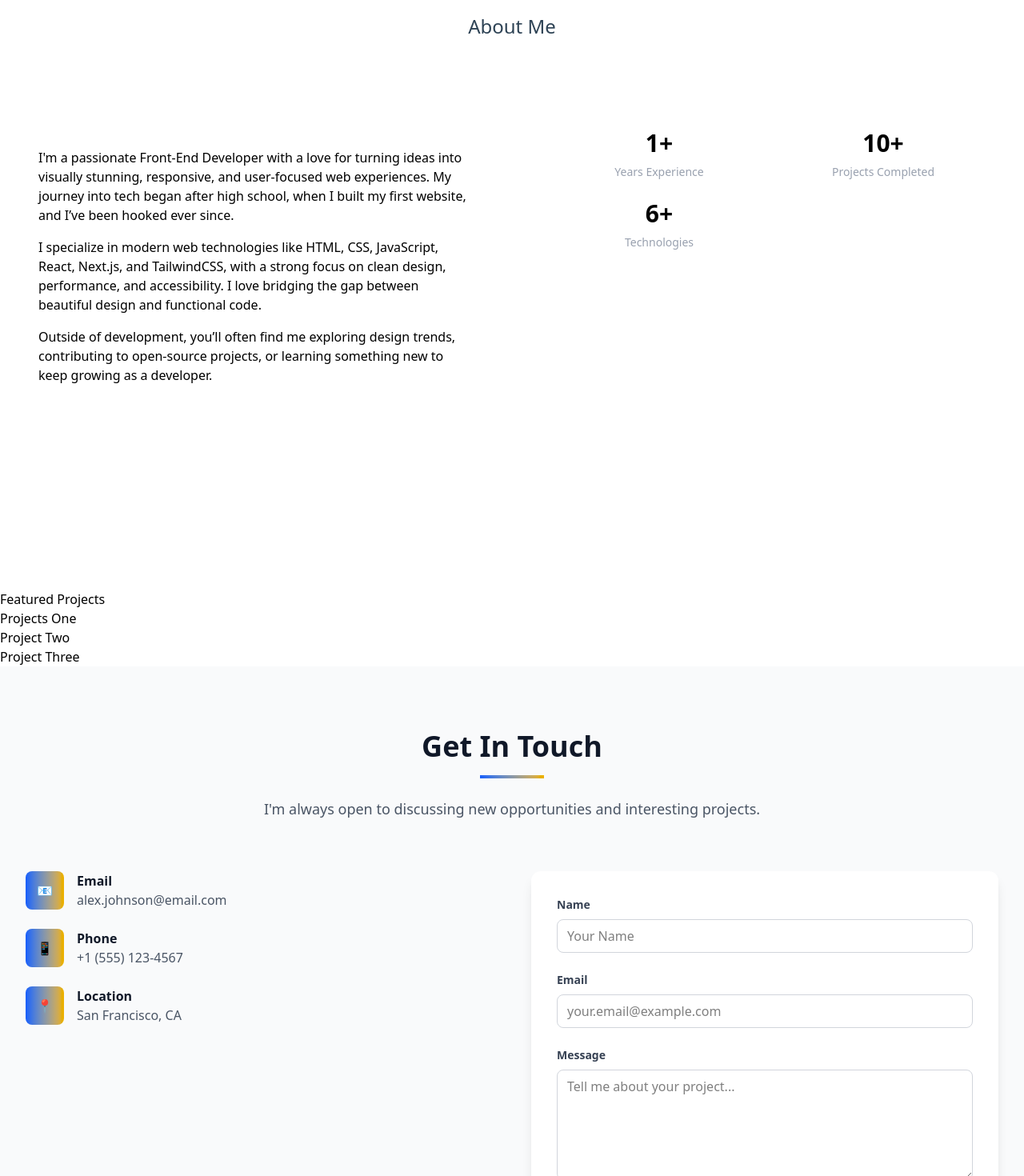
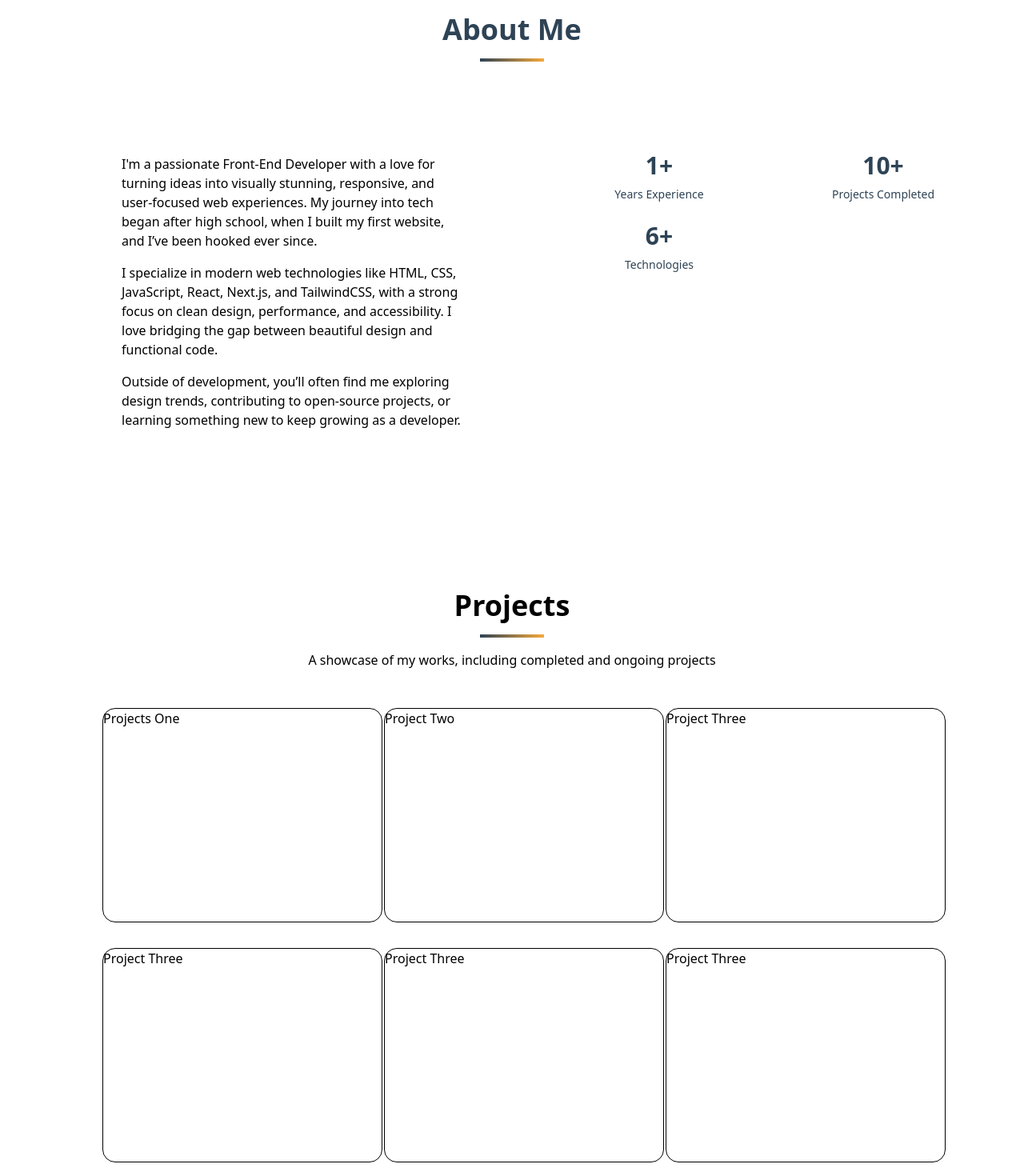
Before and after one commit to Sam-Rytech/Portfolio-Website, a Next.js app: page / in a window 1280 px wide. Shown: the part 720-2190 px from the top of the page at 80% size. Built offline with nearby package versions, Linux system fonts and the light colour scheme.

Commit message:
progress

```diff
--- a/src/app/page.tsx
+++ b/src/app/page.tsx
@@ -110,11 +110,12 @@ const Page = () => {
 
       <section id="about" className="relative min-h-screen py-20">
         <div className="container mx-auto px-4">
-          <h2 className="section-heading text-center">
-            <span className="textblue1 text-2xl">About Me</span>
+          <h2 className="section-heading text-center ">
+            <span className="textblue1 text-4xl font-bold">About Me</span>
           </h2>
-          <div className="mt-20 grid gap-12 lg:grid-cols-2">
-            <div className="gradient-border glass-effect rounded-xl p-8">
+          <div className="w-20 h-1 custom-gradient mx-auto mt-4"></div>
+          <div className="mt-15 grid gap-12 lg:grid-cols-2">
+            <div className="gradient-border glass-effect rounded-xl p-8 ml-26">
               <div className="mt-6 space-y-4 textblue">
                 <p>
                   I'm a passionate Front-End Developer with a love for turning
@@ -138,7 +139,7 @@ const Page = () => {
             </div>
             <div className="space-y-8">
               <div className="gradient-border glass-effect rounded-xl p-8">
-                <div className="grid grid-cols-2 gap-6">
+                <div className="grid grid-cols-2 gap-6 pt-5">
                   <div
                     className="stat-item text-center"
                     style={{
@@ -146,10 +147,10 @@ const Page = () => {
                       opacity: 1,
                     }}
                   >
-                    <div className="font-montserrat text-3xl font-bold text-theme-200">
+                    <div className="font-montserrat text-3xl font-bold textblue1">
                       1+
                     </div>
-                    <div className="mt-2 text-sm text-gray-400">
+                    <div className="mt-2 text-sm textblue1">
                       Years Experience
                     </div>
                   </div>
@@ -160,10 +161,10 @@ const Page = () => {
                       opacity: 1,
                     }}
                   >
-                    <div className="font-montserrat text-3xl font-bold text-theme-200">
+                    <div className="font-montserrat text-3xl font-bold textblue1">
                       10+
                     </div>
-                    <div className="mt-2 text-sm text-gray-400">
+                    <div className="mt-2 text-sm textblue1">
                       Projects Completed
                     </div>
                   </div>
@@ -174,12 +175,10 @@ const Page = () => {
                       opacity: 1,
                     }}
                   >
-                    <div className="font-montserrat text-3xl font-bold text-theme-200">
+                    <div className="font-montserrat text-3xl font-bold textblue1">
                       6+
                     </div>
-                    <div className="mt-2 text-sm text-gray-400">
-                      Technologies
-                    </div>
+                    <div className="mt-2 text-sm textblue1">Technologies</div>
                   </div>
                 </div>
               </div>
@@ -189,27 +188,48 @@ const Page = () => {
       </section>
 
       <div id="projects" className="scroll-mt-24">
-        <div>
-          <span>Featured Projects</span>
+        <div className="text-center mb-4">
+          <span className="text-4xl font-bold">
+            Projects <br />
+          </span>
+          <div className="w-20 h-1 custom-gradient mx-auto mt-4"></div>
         </div>
-        <div>
-          <div>Projects One</div>
-          <div>Project Two</div>
-          <div>Project Three</div>
+        <div className="mx-auto text-center">
+          <span>
+            A showcase of my works, including completed and ongoing projects
+          </span>
+        </div>
+        <div className="mt-12 grid gap-8 md:grid-cols-2 lg:grid-cols-3 mx-[10%]">
+          <div className="w-[350px] h-[268px] border rounded-2xl">
+            Projects One
+          </div>
+          <div className="w-[350px] h-[268px] border rounded-2xl">
+            Project Two
+          </div>
+          <div className="w-[350px] h-[268px] border rounded-2xl">
+            Project Three
+          </div>
+          <div className="w-[350px] h-[268px] border rounded-2xl">
+            Project Three
+          </div>
+          <div className="w-[350px] h-[268px] border rounded-2xl">
+            Project Three
+          </div>
+          <div className="w-[350px] h-[268px] border rounded-2xl">
+            Project Three
+          </div>
         </div>
       </div>
 
-      <section className="py-20 bg-gray-50 dark:bg-gray-800">
+      <section className="py-20">
         <div
           className="max-w-7xl mx-auto px-4 sm:px-6 lg:px-8 scroll-mt-24"
           id="contact"
         >
           <div className="text-center mb-16">
-            <h2 className="text-4xl font-bold text-gray-900 dark:text-white mb-4">
-              Get In Touch
-            </h2>
-            <div className="w-20 h-1 bg-gradient-to-r from-blue-600 to-yellow-500 mx-auto"></div>
-            <p className="text-lg text-gray-600 dark:text-gray-300 mt-6">
+            <h2 className="text-4xl font-bold textblue1 mb-4">Get In Touch</h2>
+            <div className="w-20 h-1 custom-gradient mx-auto"></div>
+            <p className="text-lg textblue1 mt-6">
               I'm always open to discussing new opportunities and interesting
               projects.
             </p>
@@ -219,37 +239,37 @@ const Page = () => {
             <div>
               <div className="space-y-6">
                 <div className="flex items-center">
-                  <div className="w-12 h-12 bg-gradient-to-r from-blue-600 to-yellow-500 rounded-lg flex items-center justify-center text-white mr-4">
+                  <div className="w-12 h-12 custom-gradient rounded-lg flex items-center justify-center text-white mr-4">
                     📧
                   </div>
                   <div>
-                    <h4 className="font-semibold text-gray-900 dark:text-white">
+                    <h4 className="font-semibold textblue1">
                       Email
                     </h4>
-                    <p className="text-gray-600 dark:text-gray-300">
-                      alex.johnson@email.com
+                    <p className="textblue1">
+                      temitayoomolayo@gmail.com
                     </p>
                   </div>
                 </div>
                 <div className="flex items-center">
-                  <div className="w-12 h-12 bg-gradient-to-r from-blue-600 to-yellow-500 rounded-lg flex items-center justify-center text-white mr-4">
+                  <div className="w-12 h-12 custom-gradient rounded-lg flex items-center justify-center text-white mr-4">
                     📱
                   </div>
                   <div>
-                    <h4 className="font-semibold text-gray-900 dark:text-white">
+                    <h4 className="font-semibold textblue1">
                       Phone
                     </h4>
-                    <p className="text-gray-600 dark:text-gray-300">
-                      +1 (555) 123-4567
+                    <p className="textblue1">
+                      +234 814 794 1672
                     </p>
                   </div>
                 </div>
                 <div className="flex items-center">
-                  <div className="w-12 h-12 bg-gradient-to-r from-blue-600 to-yellow-500 rounded-lg flex items-center justify-center text-white mr-4">
+                  <div className="w-12 h-12 custom-gradient rounded-lg flex items-center justify-center text-white mr-4">
                     📍
                   </div>
                   <div>
-                    <h4 className="font-semibold text-gray-900 dark:text-white">
+                    <h4 className="font-semibold textblue1">
                       Location
                     </h4>
                     <p className="text-gray-600 dark:text-gray-300">
```
